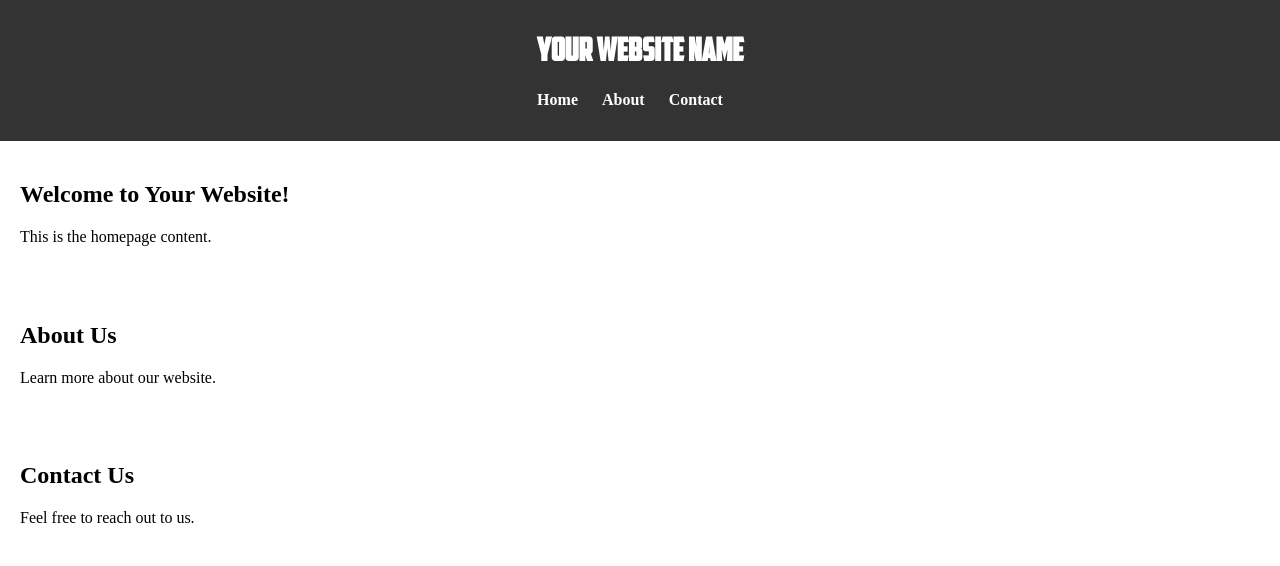
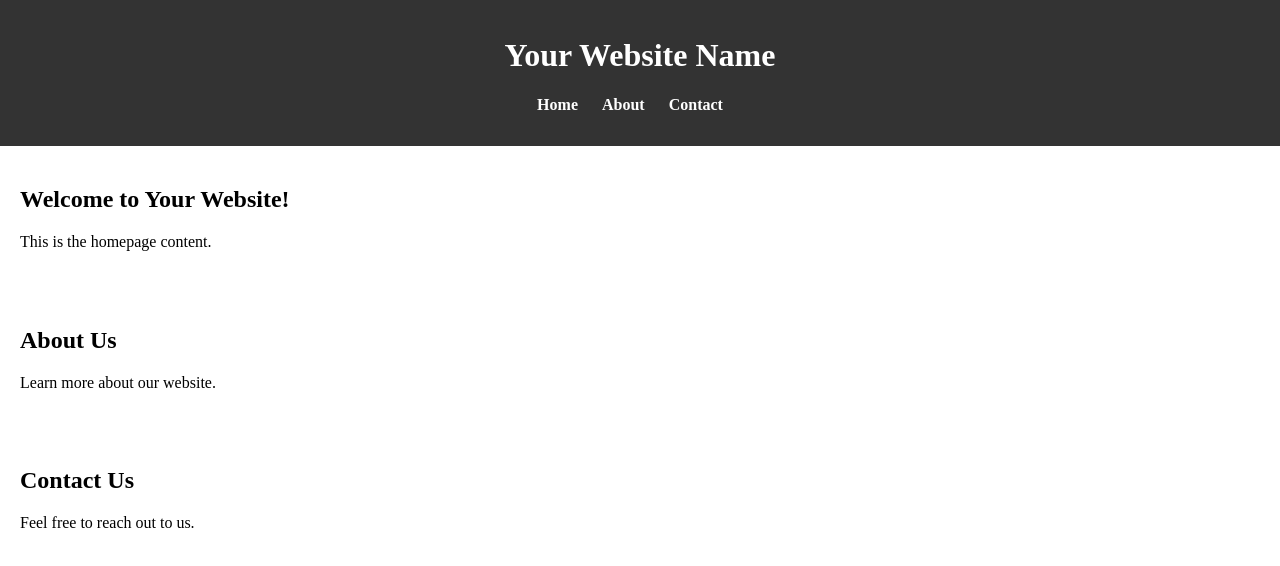
Before and after one commit to KesuboyinaYaswanth/Sample, a plain HTML site: page index.html in a window 1280 px wide. Drawn offline with Linux system fonts and the light colour scheme.

Commit message:
Update style.css

```diff
--- a/style.css
+++ b/style.css
@@ -13,9 +13,6 @@ header {
     color: white;
     text-align: center;
     padding: 1em;
-    h1 {
-    font-family: 'captainamerican', sans-serif;
-    }
 }
 nav ul {
     list-style: none;
```
